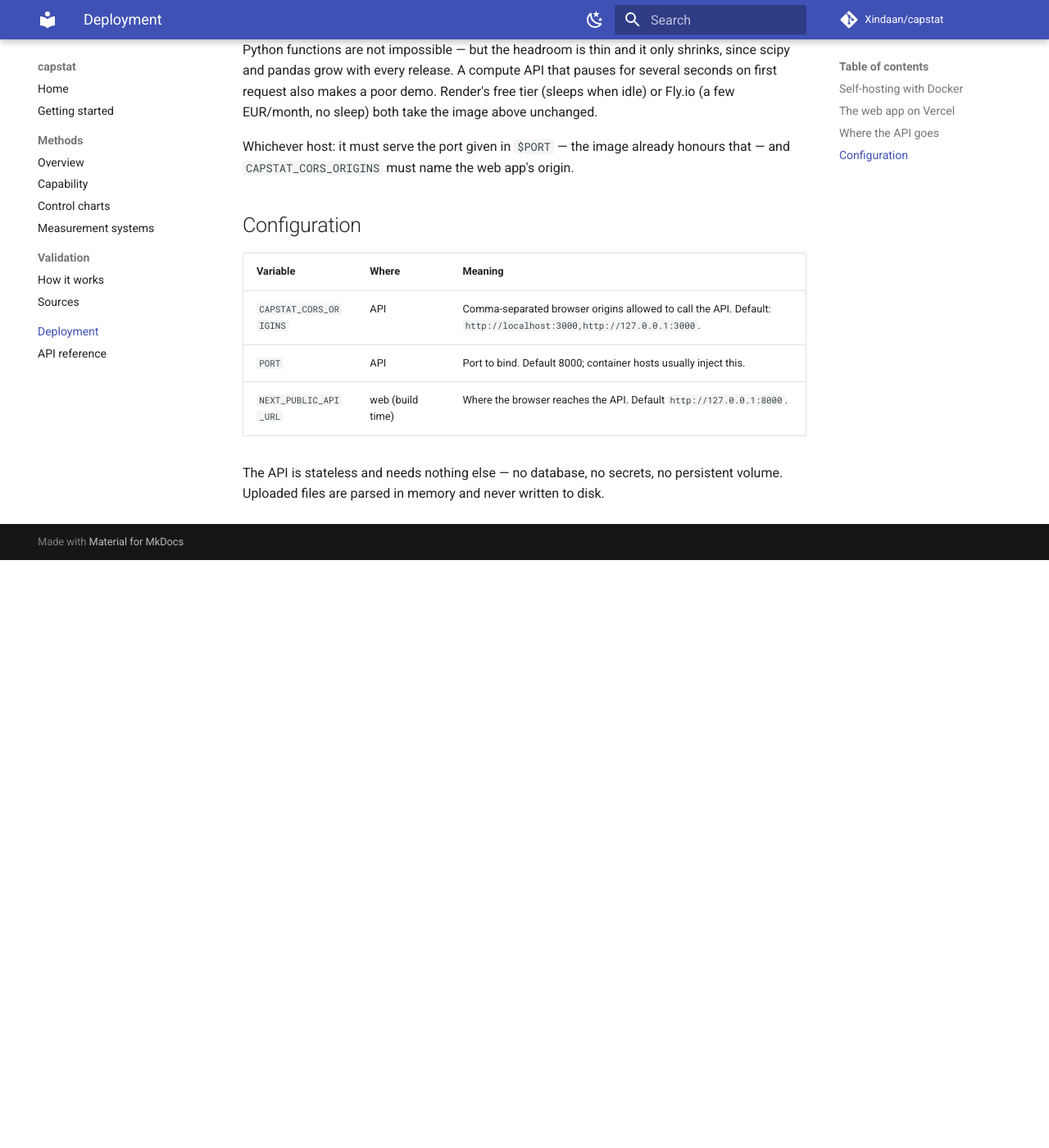
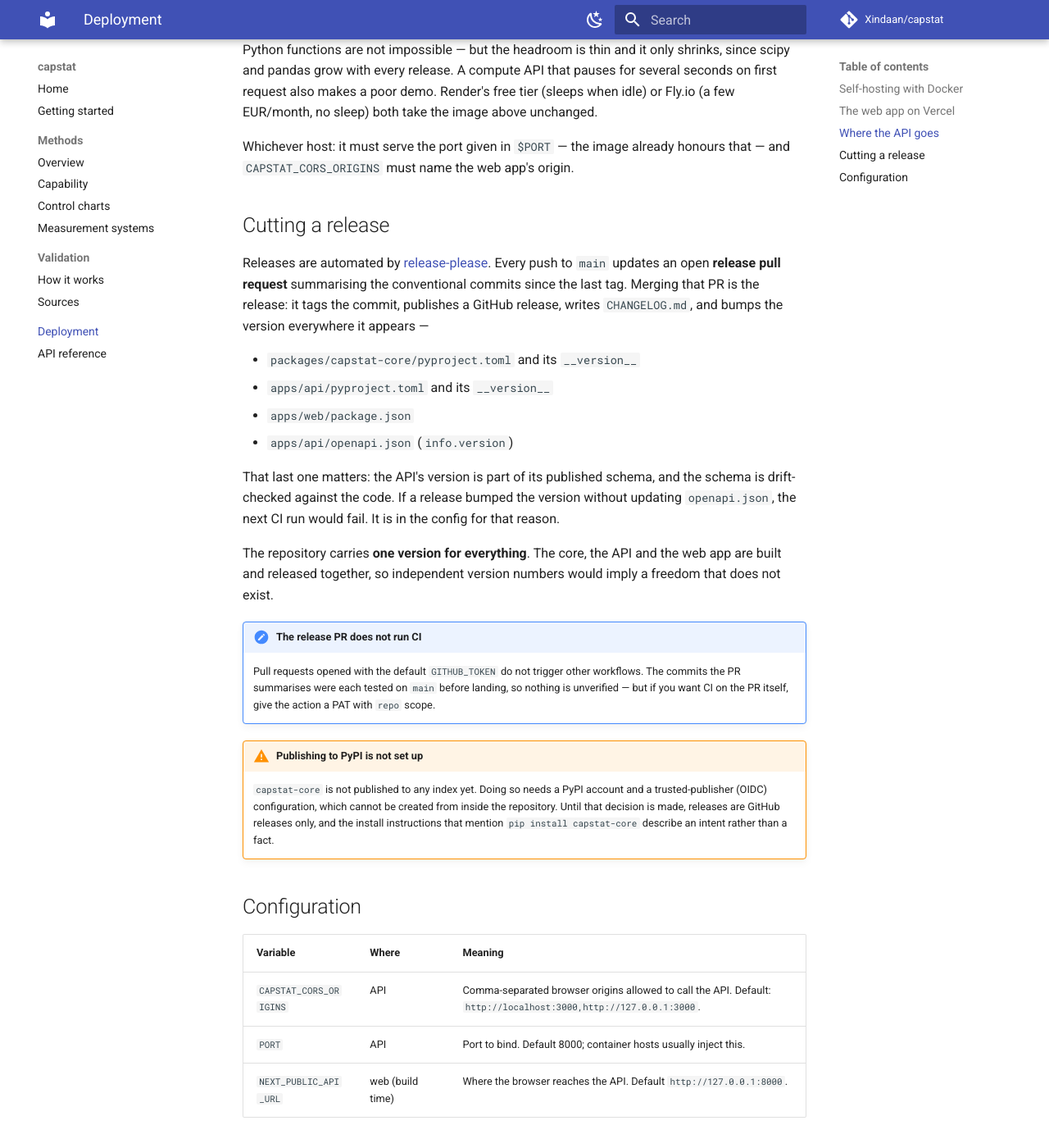
Before and after one commit to Xindaan/capstat, an MkDocs documentation site: the page built from docs/deployment.md, in a window 1280 px wide and 1400 px high, scrolled down 1516 px. Shown: the whole window at 82% size. Built offline with MkDocs 1.6.1 and Material for MkDocs 9.7.7, drawn with Linux system fonts in a browser that asks for light colours; comment, search, counter and statistics services are not loaded; before the commit the page ends 2199 px from its top, so only the background shows below that.

Commit message:
ci: automate releases with release-please (T-0017a)
One version for the whole repository. The core, the API and the web app are
built and released together, so independent version numbers would imply a
freedom that does not exist. release-please holds it in the manifest and writes
it into both pyprojects, both __version__ constants, apps/web/package.json —
and apps/api/openapi.json.

That last one is the part worth stating: the API's version is part of its
published schema, and that schema is drift-checked against the code. A release
that bumped the version without rewriting openapi.json would fail the next CI
run. The jsonpath was verified by reading the file rather than assuming the
usual OpenAPI key order — the exporter sorts keys, so `info` sits near the end.

CONTRIBUTING now says plainly that the commit type decides the version bump and
not merely the changelog section: a commit typed wrongly releases wrongly.

Two corrections that surfaced while writing the release documentation:

- docs/getting-started.md told readers to `pip install capstat-core`. That
  package is published to no index; the instruction would have failed for
  anyone who tried it. It now installs from the checkout, and whether capstat
  goes to PyPI is filed as a decision (T-0030) rather than implied.
- The README status block still said the API and web app "follow". They were
  finished days ago.

Not done here, deliberately: merging the release PR (that cuts a public release
and is the maintainer's call) and README screenshots (T-0031).

492 tests, 100% coverage, docs build strict, drift checks green.

Co-Authored-By: Claude Opus 4.8 <noreply@anthropic.com>

```diff
--- a/docs/deployment.md
+++ b/docs/deployment.md
@@ -68,6 +68,42 @@ sleep) both take the image above unchanged.
 Whichever host: it must serve the port given in `$PORT` — the image already
 honours that — and `CAPSTAT_CORS_ORIGINS` must name the web app's origin.
 
+## Cutting a release
+
+Releases are automated by
+[release-please](https://github.com/googleapis/release-please). Every push to
+`main` updates an open **release pull request** summarising the conventional
+commits since the last tag. Merging that PR is the release: it tags the commit,
+publishes a GitHub release, writes `CHANGELOG.md`, and bumps the version
+everywhere it appears —
+
+- `packages/capstat-core/pyproject.toml` and its `__version__`
+- `apps/api/pyproject.toml` and its `__version__`
+- `apps/web/package.json`
+- `apps/api/openapi.json` (`info.version`)
+
+That last one matters: the API's version is part of its published schema, and
+the schema is drift-checked against the code. If a release bumped the version
+without updating `openapi.json`, the next CI run would fail. It is in the
+config for that reason.
+
+The repository carries **one version for everything**. The core, the API and the
+web app are built and released together, so independent version numbers would
+imply a freedom that does not exist.
+
+!!! note "The release PR does not run CI"
+    Pull requests opened with the default `GITHUB_TOKEN` do not trigger other
+    workflows. The commits the PR summarises were each tested on `main` before
+    landing, so nothing is unverified — but if you want CI on the PR itself,
+    give the action a PAT with `repo` scope.
+
+!!! warning "Publishing to PyPI is not set up"
+    `capstat-core` is not published to any index yet. Doing so needs a PyPI
+    account and a trusted-publisher (OIDC) configuration, which cannot be
+    created from inside the repository. Until that decision is made, releases
+    are GitHub releases only, and the install instructions that mention
+    `pip install capstat-core` describe an intent rather than a fact.
+
 ## Configuration
 
 | Variable | Where | Meaning |
```
Also changed, not shown: CONTRIBUTING.md (+5 -2 lines), README.md (+5 -3 lines), STATE.md (+13 -4 lines), TASK.md (+32 -2 lines), docs/getting-started.md (+8 -4 lines), release-please-config.json (added, +37 -0 lines), .release-please-manifest.json (added), 5 other files.
